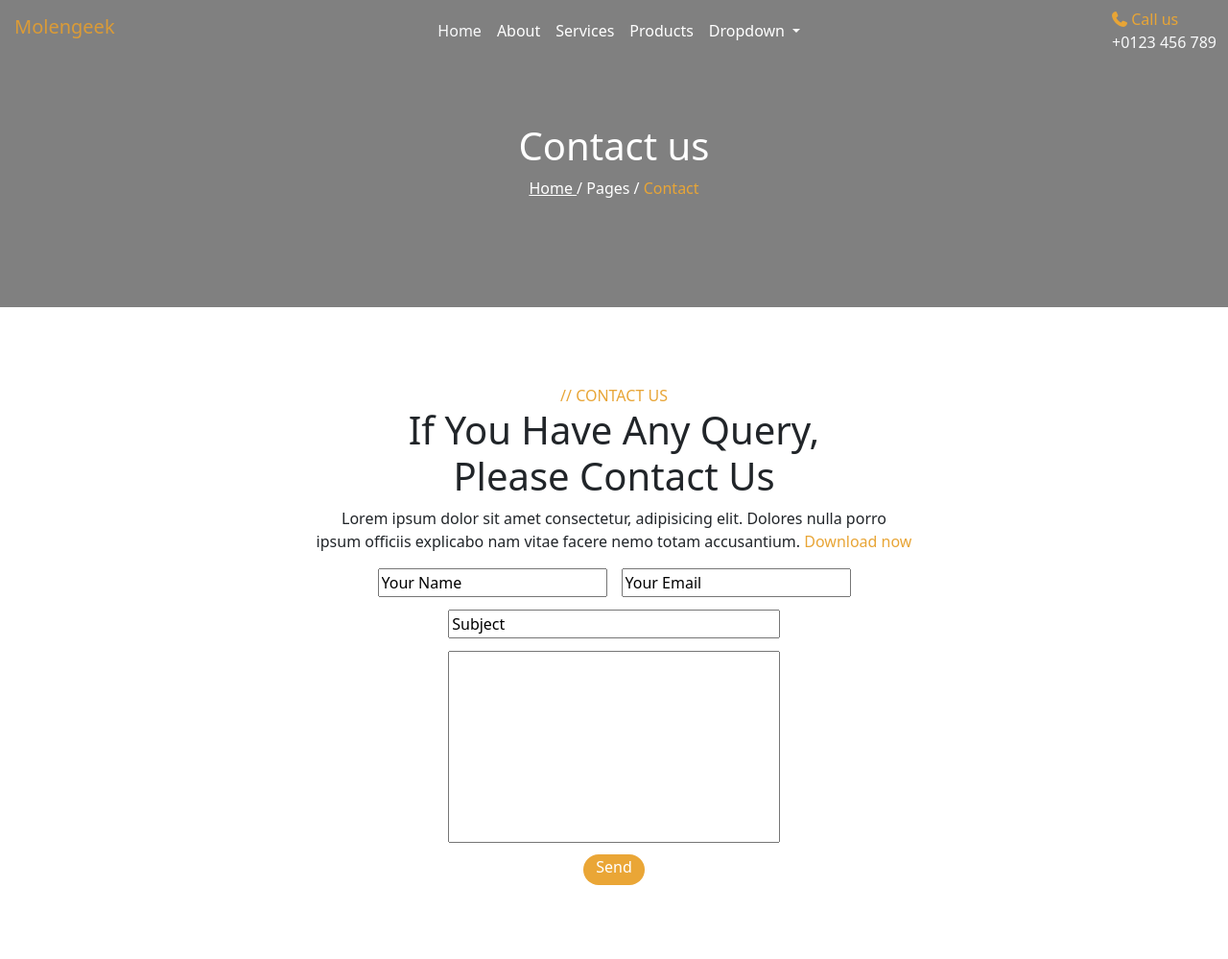
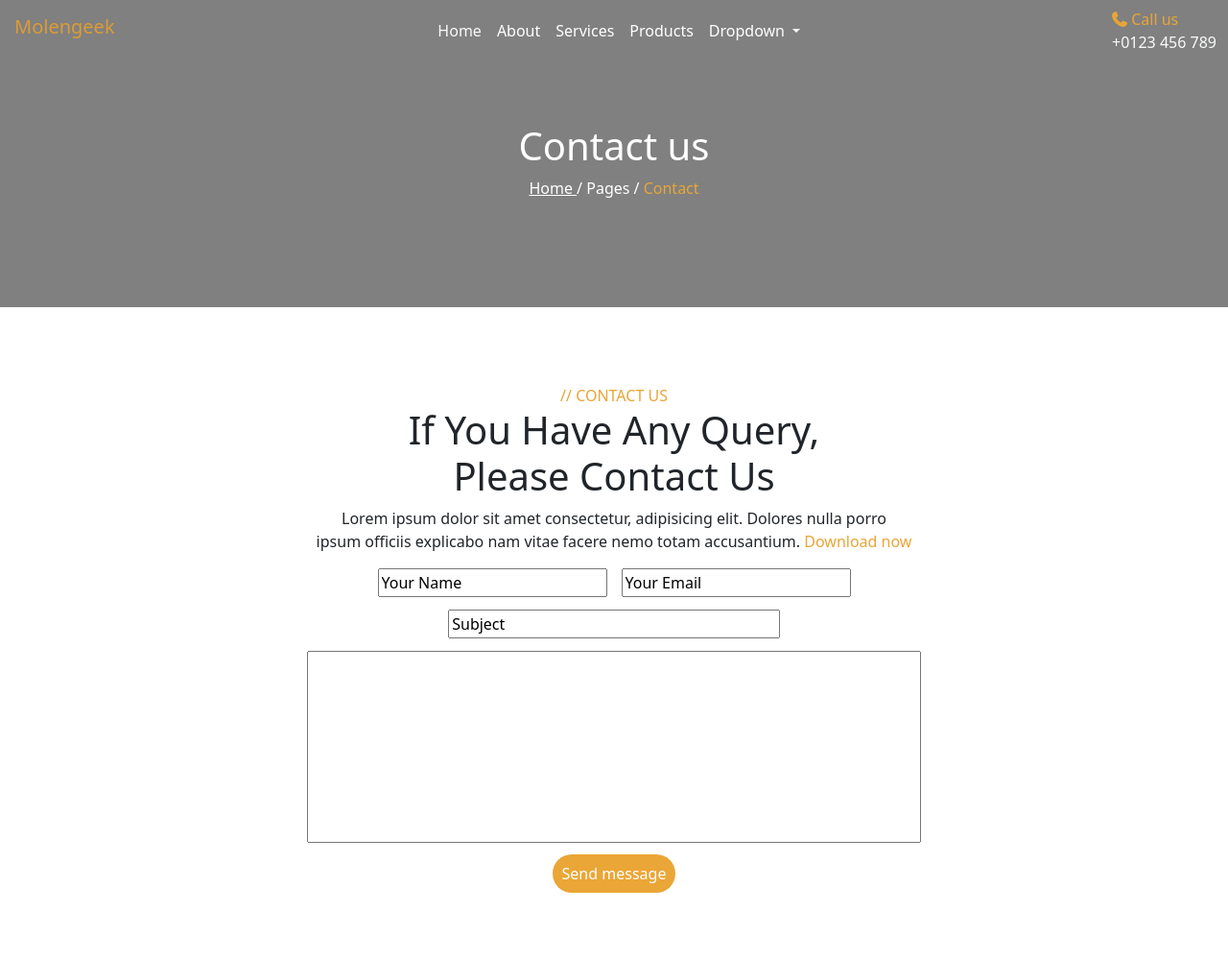
Before and after one commit to yassine1606/KadKer_ELBODMOUSSI_YASSINE, a website: page public/pages/contact.html in a window 1280 px wide. Shown: the top 999 px of the page at 96% size. Drawn offline with Linux system fonts and the light colour scheme.

Commit message:
fin arrang2

```diff
--- a/public/css/contact.css
+++ b/public/css/contact.css
@@ -18,6 +18,21 @@
         width: 120vw;
     }
 } */
+
+#inpp2{
+    width: 50vw;
+}
+#btt2{
+    height: 5vh;
+    width: 10vw;
+}
+#map{
+    width: 90%;
+}
+
+
+
+
 
 @media only screen and (max-width: 425px) {
    body{
```
